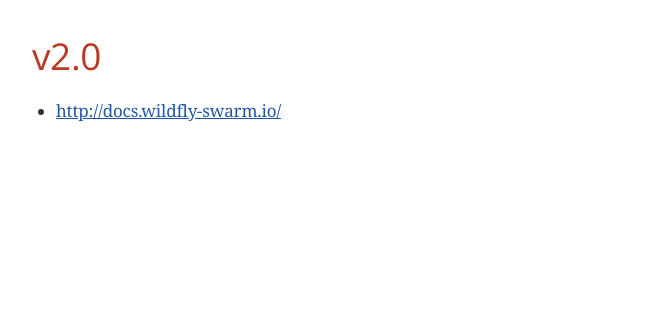
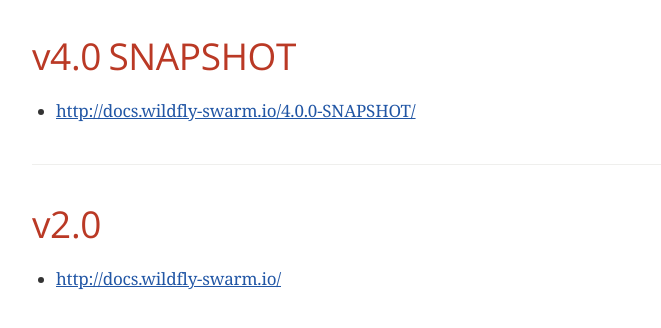
Before and after one commit to thorntail/docs.thorntail.io, a plain HTML site: page index.html in a window 1280 px wide. Shown: the part 98-426 px from the top of the page, without its empty margins (123-784 px from the left). Drawn offline with nearby package versions, Linux system fonts and the light colour scheme; a web font is replaced by a local one.

Commit message:
Site checkin for project thorntail.io

```diff
--- a/index.html
+++ b/index.html
@@ -437,6 +437,18 @@
 </div>
 </div>
 <div class="sect1">
+<h2 id="_v4_0_snapshot">v4.0 SNAPSHOT</h2>
+<div class="sectionbody">
+<div class="ulist">
+<ul>
+<li>
+<p><a href="http://docs.wildfly-swarm.io/4.0.0-SNAPSHOT/" class="bare">http://docs.wildfly-swarm.io/4.0.0-SNAPSHOT/</a></p>
+</li>
+</ul>
+</div>
+</div>
+</div>
+<div class="sect1">
 <h2 id="_v2_0">v2.0</h2>
 <div class="sectionbody">
 <div class="ulist">
```
